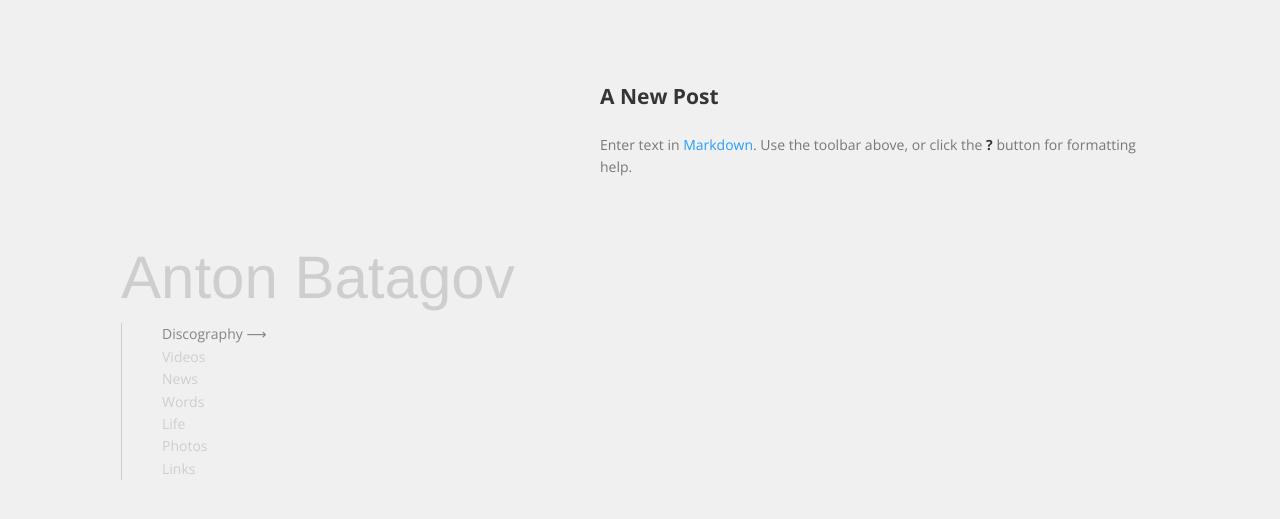
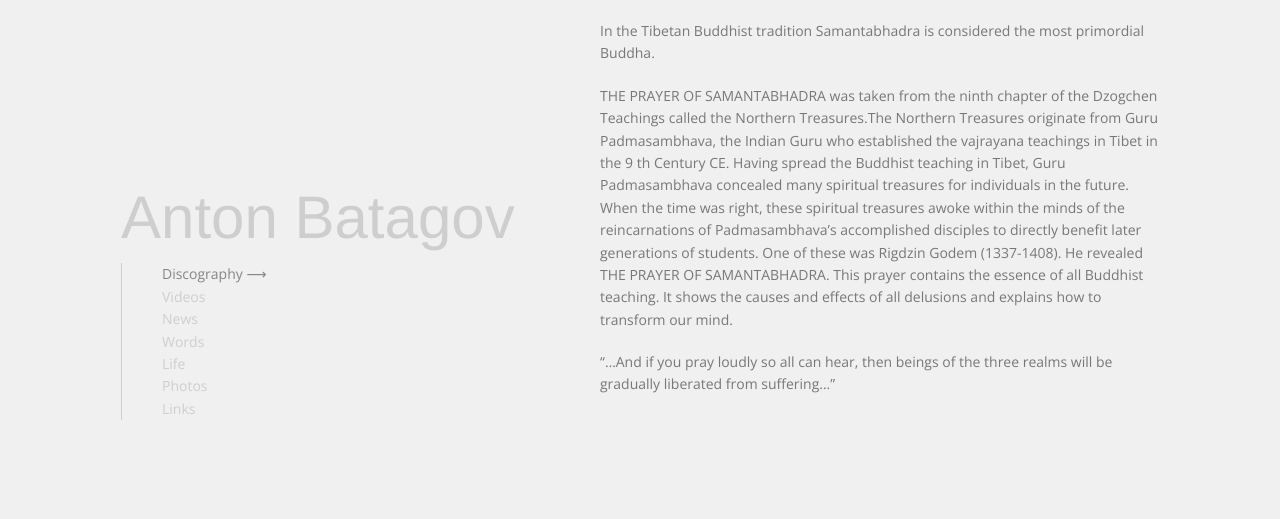
Before and after one commit to Integral/batagov, a Jekyll site: the page built from _posts/records/2012-12-10-the-prayer-of-samantabhadra.md, in a window 1280 px wide. Shown: the top 519 px of the page. Built offline with Jekyll 4.4.1, drawn with Linux system fonts in a browser that asks for light colours; nearby versions of some CDN libraries.

Commit message:
Updated 2012-12-10-the-prayer-of-samantabhadra.md

```diff
--- a/_posts/records/2012-12-10-the-prayer-of-samantabhadra.md
+++ b/_posts/records/2012-12-10-the-prayer-of-samantabhadra.md
@@ -4,12 +4,15 @@
 published: true
 title: The Prayer of Samantabhadra
 type: composer
-description: Music by Anton Batagov, chanted by Lama Sonam Dorje
+description: "Music by Anton Batagov, chanted by Lama Sonam Dorje"
 year: "2012"
 thumbnail: "http://batagov.s3.amazonaws.com/records/thumbnails/samantabhadra.jpg"
-permalink: /records/2012/the-prayer-of-samantabhadra
+permalink: "/records/2012/the-prayer-of-samantabhadra"
+artwork: "http://batagov.s3.amazonaws.com/records/thumbnails/samantabhadra.jpg"
 ---
 
-## A New Post
+In the Tibetan Buddhist tradition Samantabhadra is considered the most primordial Buddha.
 
-Enter text in [Markdown](http://daringfireball.net/projects/markdown/). Use the toolbar above, or click the **?** button for formatting help.
+THE PRAYER OF SAMANTABHADRA was taken from the ninth chapter of the Dzogchen Teachings called the Northern Treasures.The Northern Treasures originate from Guru Padmasambhava, the Indian Guru who established the vajrayana teachings in Tibet in the 9 th Century CE. Having spread the Buddhist teaching in Tibet, Guru Padmasambhava concealed many spiritual treasures for individuals in the future. When the time was right, these spiritual treasures awoke within the minds of the reincarnations of Padmasambhava’s accomplished disciples to directly benefit later generations of students. One of these was Rigdzin Godem (1337-1408). He revealed THE PRAYER OF SAMANTABHADRA. This prayer contains the essence of all Buddhist teaching. It shows the causes and effects of all delusions and explains how to transform our mind.
+
+“…And if you pray loudly so all can hear, then beings of the three realms will be gradually liberated from suffering…”
```
